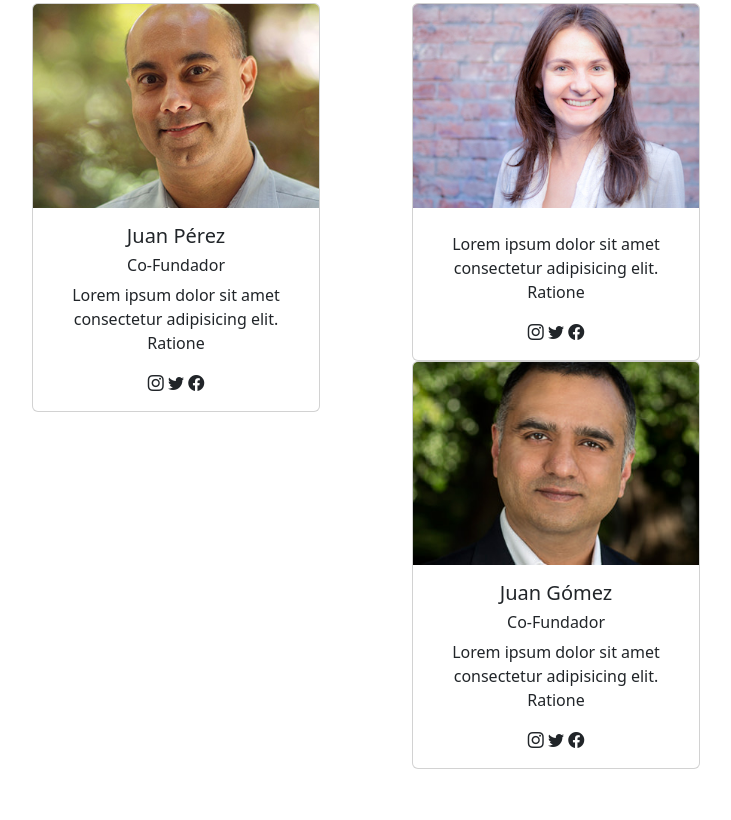
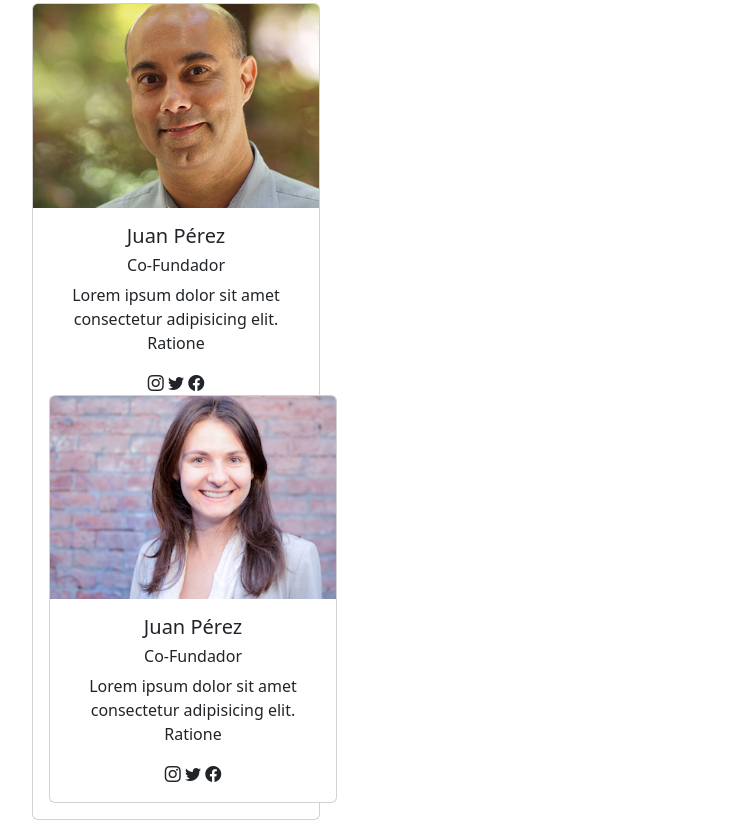
Before and after one commit to roblesregina/Proyecto, a plain HTML site: page SobreNosotros/index.html in a window 1280 px wide. Shown: the part 571-1391 px from the top of the page, without its empty margins (50-781 px from the left). Before the commit the page ends 1340 px from the top, so only its background shows below. Drawn offline with nearby package versions, Linux system fonts and the light colour scheme; files whose address does not match are found by name.

Commit message:
Update index.html

```diff
--- a/SobreNosotros/index.html
+++ b/SobreNosotros/index.html
@@ -118,10 +118,6 @@
                 <i class="bi bi-twitter"></i>
                 <i class="bi bi-facebook"></i>
               </div>
-            </div>
-          </div>
-        </div>
-        <div class="col-md-4">
               <div class="card" style="width: 18rem;">
                 <img
                   src="/SobreNosotros/img/cofounder_2.jpg"
@@ -129,27 +125,7 @@
                   alt="..."
                 />
                   <div class="card-body">
-              <h5 class="text-center fw-normal"></h5>
-              <h6 class="fw-light text-center"></h6>
-              <p class="text-center">
-                Lorem ipsum dolor sit amet consectetur adipisicing elit. Ratione
-              </p>
-              <div class="text-center">
-                <i class="bi bi-instagram"></i>
-                <i class="bi bi-twitter"></i>
-                <i class="bi bi-facebook"></i>
-            </div>
-          </div>
-        </div>
-        <div class="col-md-4">
-          <div class="card" style="width: 18rem;">
-            <img
-              src="/SobreNosotros/img/cofounder_3.jpg"
-              class="card-img-top"
-              alt="..."
-            />
-            <div class="card-body">
-              <h5 class="text-center fw-normal">Juan Gómez</h5>
+                  <h5 class="text-center fw-normal">Juan Pérez</h5>
                   <h6 class="fw-light text-center"><b>Co-Fundador</b></h6>
                   <p class="text-center">
                     Lorem ipsum dolor sit amet consectetur adipisicing elit. Ratione
@@ -163,5 +139,6 @@
           </div>
         </div>
       </div>
+    </div>
   </body>
 </html>
```
Lines whose indentation alone changed are shown as unchanged.
